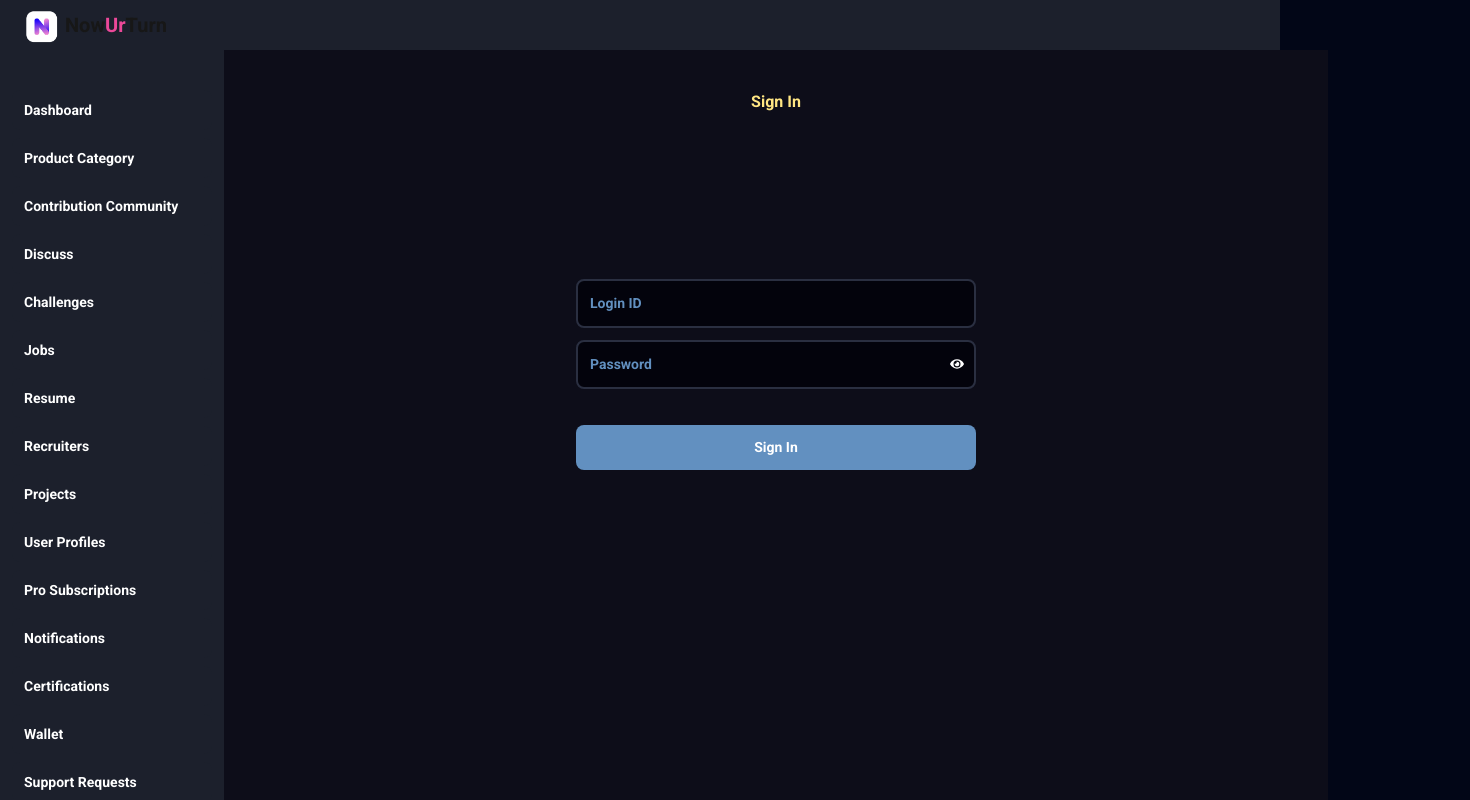
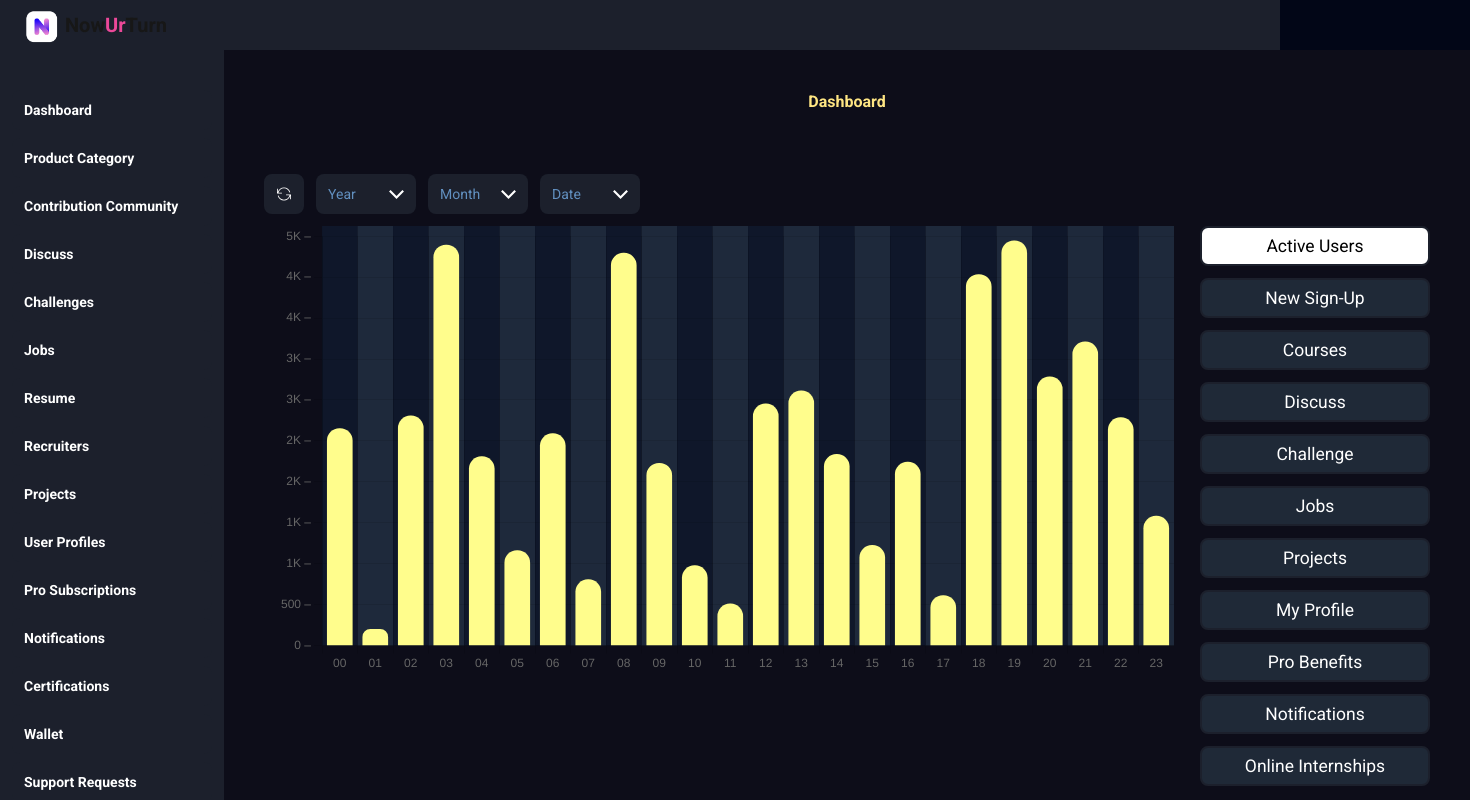
Before and after one commit to abdulkareem97/now-ur-turn, a Next.js app: page /admin/sign-in in a window 1280 px wide. Shown: the whole page, 1470 px wide, since content can reach past the window. Built offline with nearby package versions, Linux system fonts and the light colour scheme.

Commit message:
version 1.6.4

```diff
--- a/package.json
+++ b/package.json
@@ -10,6 +10,7 @@
   },
   "dependencies": {
     "axios": "^1.7.7",
+    "chart.js": "^4.4.6",
     "next": "15.0.1",
     "react": "18",
     "react-country-state-city": "^1.1.6",
--- /dev/null
+++ b/src/app/admin/sign-in/BarChart.jsx
@@ -0,0 +1,111 @@
+import { useEffect, useRef } from "react";
+import { Chart, registerables } from "chart.js";
+import { minimizeNumber } from './Dashboard';
+
+Chart.register(...registerables);
+
+const BarChart = ({ data }) => {
+  const chartRef = useRef(null);
+
+  useEffect(() => {
+    const ctx = chartRef.current.getContext("2d");
+
+    const alternatingBackgroundColorPlugin = {
+      id: "customCanvasBackgroundColor",
+      beforeDraw: (chart) => {
+        const {
+          ctx,
+          chartArea: { top, left, width, height },
+        } = chart;
+        const { datasets } = chart.data;
+
+        ctx.save();
+
+        const colors = ["#0f172a", "#1e293b"];
+        datasets.forEach((dataset) => {
+          dataset.data.forEach((_, index) => {
+            const barWidth = width / dataset.data.length;
+            const color = colors[index % colors.length];
+            const topOffset = 100;
+
+            ctx.fillStyle = color;
+            ctx.fillRect(
+              left + index * barWidth,
+              top - topOffset,
+              barWidth,
+              height + topOffset
+            );
+          });
+        });
+
+        ctx.restore();
+      },
+    };
+
+    Chart.register(alternatingBackgroundColorPlugin);
+
+    const buildChart = () => {
+      if (Chart.getChart(ctx)) {
+        Chart.getChart(ctx).destroy();
+      }
+
+      const chartData = {
+        labels: data.map((row) => row.hours),
+        datasets: [
+          {
+            data: data.map((row) => row.users),
+            borderRadius: 50,
+            barThickness: 25,
+            backgroundColor: "#fffd8c",
+            hoverBackgroundColor: "#ffc800",
+          },
+        ],
+      };
+
+      const options = {
+        scales: {
+          y: {
+            ticks: {
+              callback: function (value) {
+                return minimizeNumber(value) + " –";
+              },
+            },
+          },
+        },
+        plugins: {
+          legend: {
+            display: false,
+          },
+          tooltip: {
+            enabled: false,
+          },
+          customCanvasBackgroundColor: {
+            color: ["#0f172a", "#1e293b"],
+          },
+        },
+      };
+
+      new Chart(ctx, {
+        type: "bar",
+        data: chartData,
+        options,
+      });
+    };
+
+    buildChart();
+
+    return () => {
+      if (Chart.getChart(ctx)) {
+        Chart.getChart(ctx).destroy();
+      }
+    };
+  }, [data]);
+
+  return (
+    <div className="mx-4 w-[70vw]">
+      <canvas id="chart" ref={chartRef}></canvas>
+    </div>
+  );
+};
+
+export default BarChart;
--- a/src/app/admin/sign-in/Dashboard.jsx
+++ b/src/app/admin/sign-in/Dashboard.jsx
@@ -2,6 +2,8 @@
 import React, { useState } from "react";
 import DropDownSvg from "../components/DropDownSvg";
 import { TfiReload } from "react-icons/tfi";
+import BarChart from "./BarChart";
+import Sidebar from "./Sidebar";
 
 
 const dataOption = {
@@ -10,24 +12,87 @@ const dataOption = {
   'Date': '',
 }
 
+ const formatNumber = (num) => {
+  return num.toString().padStart(2, "0"); // Pads single-digit hours with a leading zero
+};
+
+ export const minimizeNumber = (value) => {
+  if (value >= 1000000) {
+    return parseInt(value / 1000000) + "M"; // For millions
+  } else if (value >= 1000) {
+    return parseInt(value / 1000) + "K"; // For thousands
+  } else {
+    return value.toString(); // For values less than 1000
+  }
+};
+
+ const generateChartData = () => {
+  const chart_data = [];
+
+  for (let i = 0; i < 24; i++) {
+    chart_data.push({
+      hours: formatNumber(i),
+      users: Math.floor(Math.random() * 5000),
+    });
+  }
+  return chart_data;
+};
+
+
 
 const Dashboard = ({ setHeading }) => {
+  const chartData = generateChartData();
   setHeading("Dashboard")
   const hours = Array.from({ length: 24 }, (_, i) => i + 1);
   const array = ['Active Users', 'New Sign-Up', 'Courses', 'Contributors Community', 'Discuss', 'Challenges', 'Jobs', 'Projects', 'My Profile', 'Pro Benifits', 'Notification', 'Online Interships', 'Certifications', 'Wallet', 'Help Center', 'Report Issues']
 
   const [data1, setData1] = useState(dataOption)
-  const dropdownYear = [
-    '2025',
-    '2026'
-  ]
+  const dropdownYear =[2022, 2023, 2024, 2025, 2026, 2027, 2028, 2029, 2030]
   const dropdownMonth = [
-    'June',
-    'July'
-  ]
+    "January",
+    "February",
+    "March",
+    "April",
+    "May",
+    "June",
+    "July",
+    "August",
+    "September",
+    "October",
+    "November",
+    "December",
+  ];
   const dropdownDate = [
-    '2',
-    '3'
+    formatNumber(1),
+    formatNumber(2),
+    formatNumber(3),
+    formatNumber(4),
+    formatNumber(5),
+    formatNumber(6),
+    formatNumber(7),
+    formatNumber(8),
+    formatNumber(9),
+    formatNumber(10),
+    formatNumber(11),
+    formatNumber(12),
+    formatNumber(13),
+    formatNumber(14),
+    formatNumber(15),
+    formatNumber(16),
+    formatNumber(17),
+    formatNumber(18),
+    formatNumber(19),
+    formatNumber(20),
+    formatNumber(21),
+    formatNumber(22),
+    formatNumber(23),
+    formatNumber(24),
+    formatNumber(25),
+    formatNumber(26),
+    formatNumber(27),
+    formatNumber(28),
+    formatNumber(29),
+    formatNumber(30),
   ]
   const [year, setYear] = useState('Year')
   const [month, setMonth] = useState('Month')
@@ -117,7 +182,7 @@ const Dashboard = ({ setHeading }) => {
 
                     {/* Dropdown Menu */}
                     {showOption == key && (
-                      <div className="absolute z-30 mt-[12px] w-full bg-[#1C202C] text-white rounded-[8px] shadow-lg border-2 border-gray-700">
+                      <div className={`absolute z-30 mt-[12px] w-full bg-[#1C202C] text-white rounded-[8px] shadow-lg border-2 border-gray-700 ${key=='Date' ? 'h-[70vh] overflow-auto' : ''}`}>
                         <ul className="py-1">
                           {
 
@@ -144,8 +209,14 @@ const Dashboard = ({ setHeading }) => {
             )}
         </div>
       </div>
-      <div className="flex gap-[12px]">
-        <div >
+      <div className="">
+
+        <div className="overflow-auto text-white flex space-x-[12px]">
+          {/* <h1 className="text-center text-2xl font-bold pt-8">Bar Chart Example</h1> */}
+          <BarChart data={chartData} />
+          <Sidebar />
+        </div>
+        {/* <div >
           <div className="flex w-[68vw] h-[80vh] ">
             {hours.map((hour) => (
               <div
@@ -179,7 +250,7 @@ const Dashboard = ({ setHeading }) => {
 
           ))}
 
-        </div>
+        </div> */}
       </div>
 
     </>
--- /dev/null
+++ b/src/app/admin/sign-in/Sidebar.jsx
@@ -0,0 +1,109 @@
+'use client'
+import { useState } from "react";
+
+const main_sidebar_links = [
+    {
+      id: 1,
+      title: "Active Users",
+    //   data: generateChartData(),
+    },
+    {
+      id: 2,
+      title: "New Sign-Up",
+    //   data: generateChartData(),
+    },
+    {
+      id: 3,
+      title: "Courses",
+    //   data: generateChartData(),
+    },
+    {
+      id: 4,
+      title: "Discuss",
+    //   data: generateChartData(),
+    },
+    {
+      id: 5,
+      title: "Challenge",
+    //   data: generateChartData(),
+    },
+    {
+      id: 6,
+      title: "Jobs",
+    //   data: generateChartData(),
+    },
+    {
+      id: 7,
+      title: "Projects",
+    //   data: generateChartData(),
+    },
+    {
+      id: 8,
+      title: "My Profile",
+    //   data: generateChartData(),
+    },
+    {
+      id: 9,
+      title: "Pro Benefits",
+    //   data: generateChartData(),
+    },
+    {
+      id: 10,
+      title: "Notifications",
+    //   data: generateChartData(),
+    },
+    {
+      id: 11,
+      title: "Online Internships",
+    //   data: generateChartData(),
+    },
+    {
+      id: 12,
+      title: "Certifications",
+    //   data: generateChartData(),
+    },
+    {
+      id: 13,
+      title: "Wallet",
+    //   data: generateChartData(),
+    },
+    {
+      id: 14,
+      title: "Help Center",
+    //   data: generateChartData(),
+    },
+    {
+      id: 15,
+      title: "Report Issues",
+    //   data: generateChartData(),
+    },
+  ];
+
+
+const Sidebar = () => {
+  const [selectedSpec, setSelectedSpec] = useState(main_sidebar_links[0]);
+
+  const handleSidebarClick = (spec) => {
+    setSelectedSpec(spec);
+    // buildChart({ data: spec.data });
+  };
+
+  return (
+    <aside id="ms" className=" space-y-[12px] overflow-auto h-[70vh]">
+      {main_sidebar_links.map((spec) => (
+        <button
+          key={spec.id}
+          onClick={() => handleSidebarClick(spec)}
+          className={`bg-[#1C202C] flex active:bg-[#00d8ff] active:text-black  justify-center items-center text-xl rounded-[8px] h-[40px] w-[230px]
+                    border-[2px] border-[#1C202C] hover:border-[#00d8ff] hover:text-[#00d8ff]  ${
+            selectedSpec.id === spec.id ? "bg-white text-black" : "bg-gray-800 text-white"
+          }`}
+        >
+          {spec.title}
+        </button>
+      ))}
+    </aside>
+  );
+};
+
+export default Sidebar;
--- a/src/app/admin/sign-in/page.jsx
+++ b/src/app/admin/sign-in/page.jsx
@@ -6,7 +6,7 @@ import Dashboard from "./Dashboard";
 
 
 function Page() {
-  const [renderComponent, setRenderComponent] = useState(1);
+  const [renderComponent, setRenderComponent] = useState(3);
   const [heading, setHeading] = useState("Sign In");
 
 
```
Also changed, not shown: 1 other file (tests, documents, lock files or other folders). Lines whose indentation alone changed are shown as unchanged.
